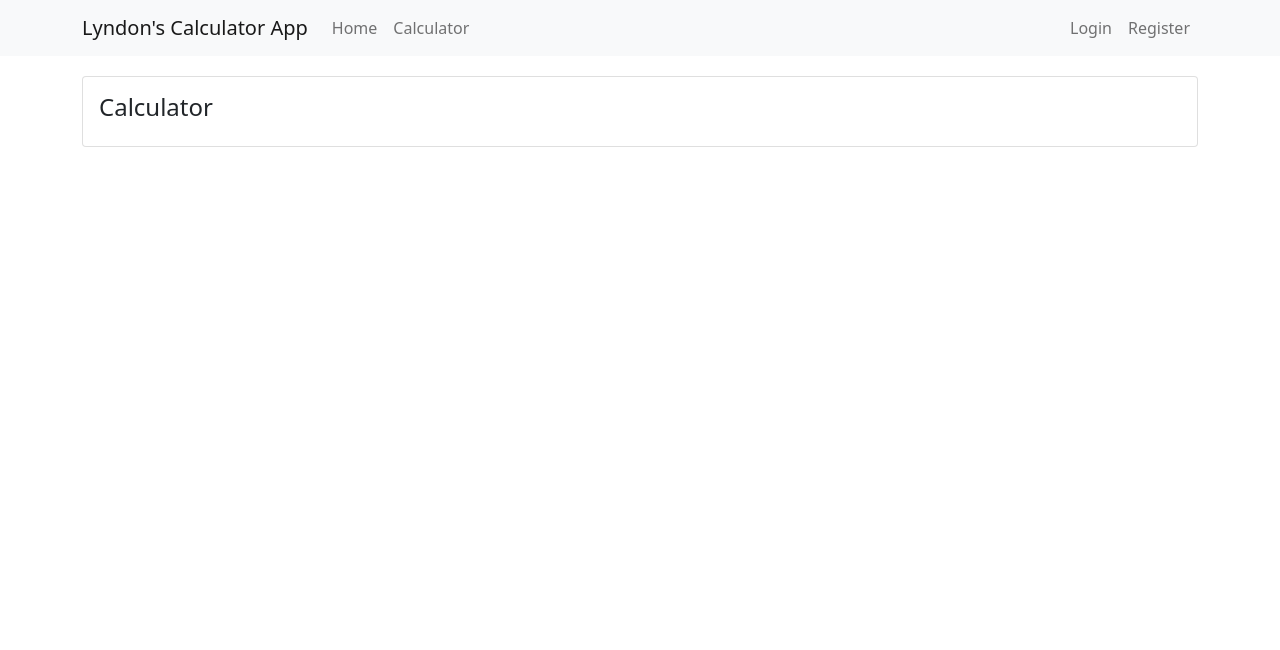
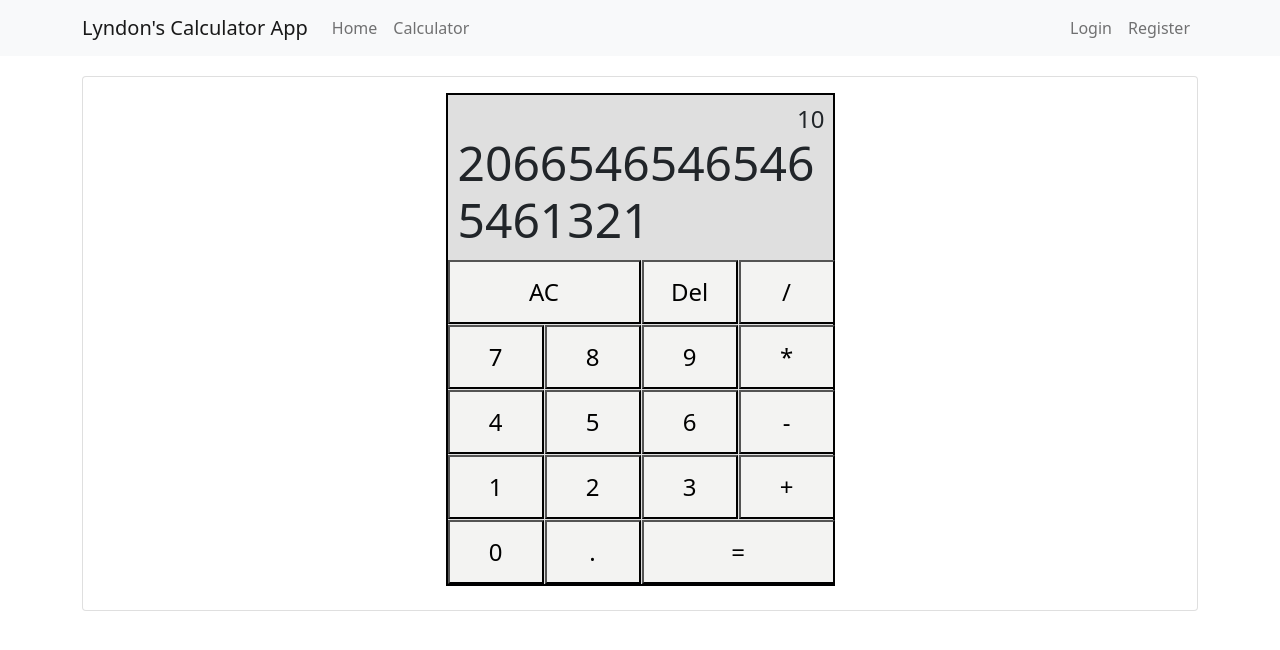
Before and after one commit to WXLyndon/react-calculator-app, a React (Create React App) app: page /calculator in a window 1280 px wide. Shown: the top 650 px of the page. Built offline with nearby package versions, Linux system fonts and the light colour scheme.

Commit message:
Design and implement the basic layout of calculator.

```diff
--- a/src/components/contents/Calculator.jsx
+++ b/src/components/contents/Calculator.jsx
@@ -4,7 +4,34 @@
 class Calculator extends Component {
   state = {};
   render() {
-    return <ContentBase>Calculator</ContentBase>;
+    return (
+      <ContentBase>
+        <div className="calculator">
+          <div className="output">
+            <div className="last-output">10</div>
+            <div className="current-output">20665465465465461321</div>
+          </div>
+          <button className="buttion-ac">AC</button>
+          <button>Del</button>
+          <button>/</button>
+          <button>7</button>
+          <button>8</button>
+          <button>9</button>
+          <button>*</button>
+          <button>4</button>
+          <button>5</button>
+          <button>6</button>
+          <button>-</button>
+          <button>1</button>
+          <button>2</button>
+          <button>3</button>
+          <button>+</button>
+          <button>0</button>
+          <button>.</button>
+          <button className="button-equal">=</button>
+        </div>
+      </ContentBase>
+    );
   }
 }
 
--- a/src/index.css
+++ b/src/index.css
@@ -1,13 +1,52 @@
 body {
   margin: 0;
-  font-family: -apple-system, BlinkMacSystemFont, 'Segoe UI', 'Roboto', 'Oxygen',
-    'Ubuntu', 'Cantarell', 'Fira Sans', 'Droid Sans', 'Helvetica Neue',
-    sans-serif;
-  -webkit-font-smoothing: antialiased;
-  -moz-osx-font-smoothing: grayscale;
 }
 
-code {
-  font-family: source-code-pro, Menlo, Monaco, Consolas, 'Courier New',
-    monospace;
+* {
+  box-sizing: border-box;
 }
+
+.calculator {
+  display: grid;
+  grid-template-columns: repeat(4, 6rem);
+  grid-template-rows: minmax(6rem, auto) repeat(5, 4rem);
+  gap: 1px;
+  background-color: rgba(191, 191, 191, 0.5);
+  width: calc(24rem + 5px);
+  margin: 0 auto;
+  border: 2px solid black;
+}
+
+.output {
+  grid-column: 1 / span 4;
+  display: flex;
+  flex-direction: column;
+  align-items: flex-end;
+  justify-content: space-around;
+  padding: 10px;
+  word-wrap: break-word;
+  word-break: break-all;
+}
+
+.last-output {
+}
+
+.current-output {
+  font-size: 3rem;
+}
+
+.button-equal {
+  grid-column: 3 / span 2;
+}
+
+.buttion-ac {
+  grid-column: 1 / span 2;
+}
+
+.calculator > button {
+  background-color: rgba(250, 250, 249, 0.75);
+}
+
+.calculator > button:hover {
+  background-color: #b5b5b5;
+}
```
Also changed, not shown: 1 other file (tests, documents, lock files or other folders).
